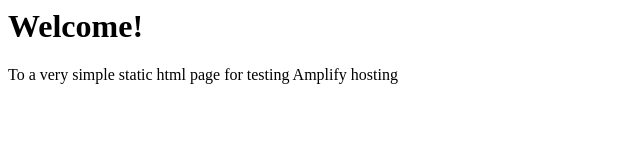
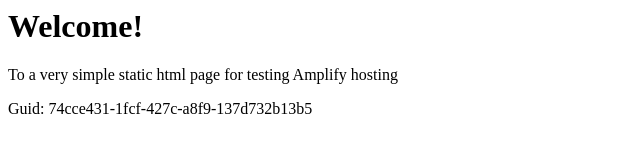
Before and after one commit to aws-aemilia-syd/Github-PR-Commit-Integration-Test-DoNotTouch-v1-prod-ap-southeast-2, a website: page src/index.html in a window 1280 px wide. Shown: the whole page, without its empty margins (0-640 px from the left). Drawn offline with Linux system fonts and the light colour scheme.

Commit message:
commit from integ tests

```diff
--- a/src/index.html
+++ b/src/index.html
@@ -1,3 +1,5 @@
+
+
 <html lang="en">
 
 <head>
@@ -10,6 +12,6 @@
 <body>
     <h1>Welcome!</h1>
     <p>To a very simple static html page for testing Amplify hosting</p>
-</body>
+    <p>Guid: 74cce431-1fcf-427c-a8f9-137d732b13b5</p></body>
 
 </html>
```
